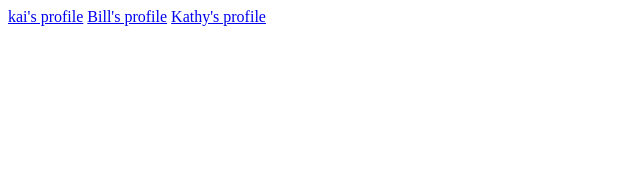
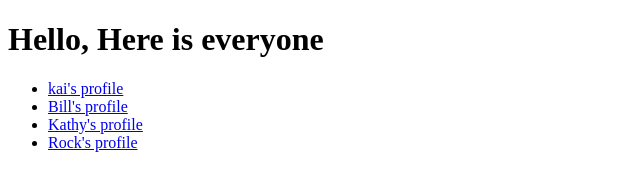
Before and after one commit to jiangren-mel-react-001/Group-A-MyPage, a plain HTML site: page index.html in a window 1280 px wide. Shown: the whole page, without its empty margins (0-640 px from the left). Drawn offline with Linux system fonts and the light colour scheme.

Commit message:
modify index.html

```diff
--- a/index.html
+++ b/index.html
@@ -5,8 +5,12 @@
     <title>Group A</title>
   </head>
   <body>
-    <a href="kai.html" >kai's profile</a>
-    <a href="Bill_Personal_Website">Bill's profile</a>
-    <a href="kathyFirst.html">Kathy's profile</a>
+    <h1>Hello, Here is everyone</h1>
+    <ul>
+      <li><a href="kai.html" >kai's profile</a></li>
+      <li><a href="Bill_Personal_Website.html">Bill's profile</a></li>
+      <li><a href="kathyFirst.html">Kathy's profile</a></li>
+      <li><a href="#">Rock's profile</a></li>
+    </ul>
   </body>
 </html>
```
Also changed, not shown: kai.html (+1 -1 lines).
